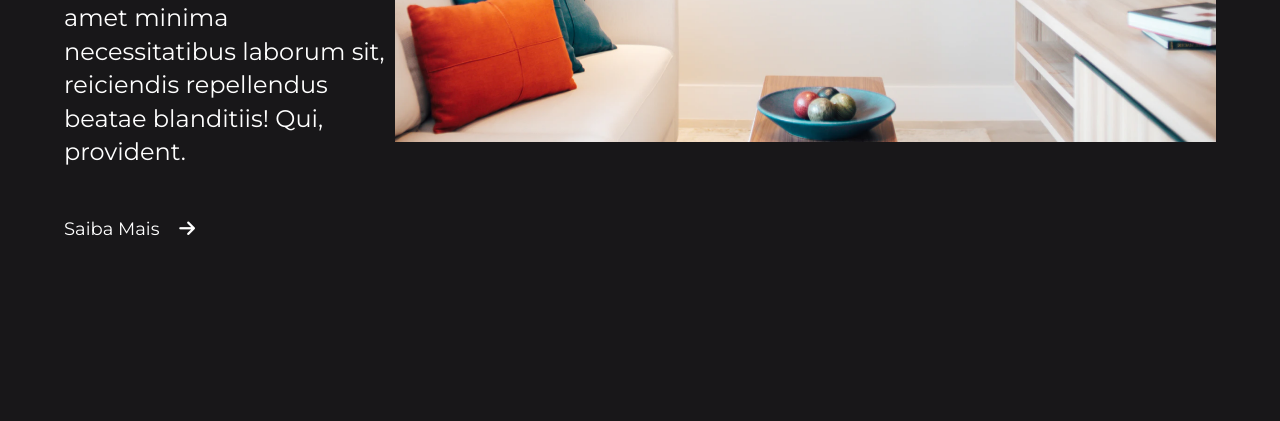
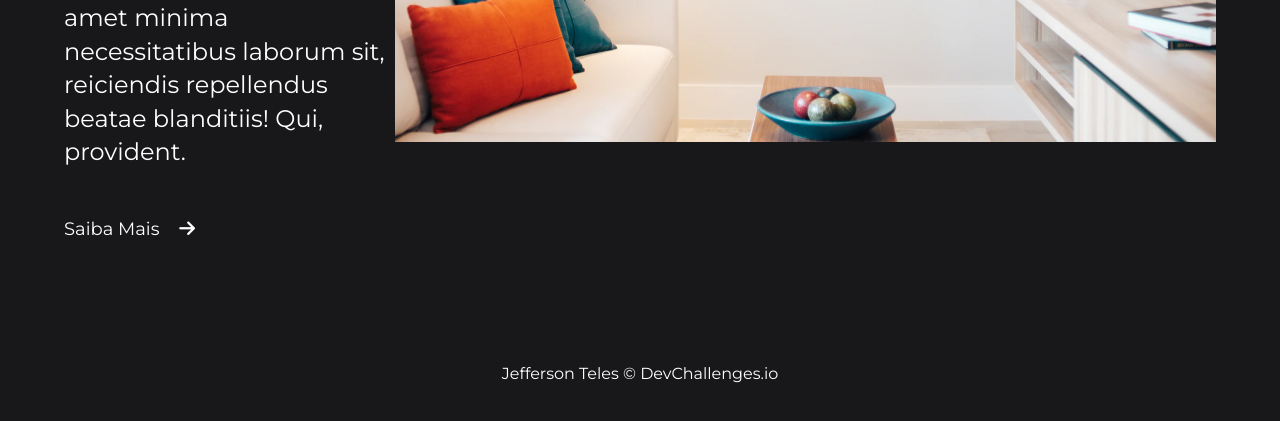
Before and after one commit to Jeffersontelleszx/mordern_interior, a plain HTML site: page index.html in a window 1280 px wide. Shown: the part 713-1134 px from the top of the page. Before the commit the page ends 1036 px from the top, so only its background shows below. Drawn offline with Linux system fonts and the light colour scheme; a script that the page names is missing.

Commit message:
Finalizando footer do projeto

```diff
--- a/css/style.css
+++ b/css/style.css
@@ -174,6 +174,13 @@ header .container {
   font-size: 34px;
 }
 
+footer {
+  width: 100%;
+  background-color: var(--dark-color);
+  text-align: center;
+  padding: 40px;
+}
+
 /* Mobile Version */
 @media (max-width: 900px) {
   .header__logo {
--- a/index.html
+++ b/index.html
@@ -1,10 +1,12 @@
 <!DOCTYPE html>
 <html lang="en">
-
   <head>
     <meta charset="UTF-8" />
     <meta name="viewport" content="width=device-width, initial-scale=1.0" />
-  <script src="https://kit.fontawesome.com/30bf1c73f4.js" crossorigin="anonymous"></script>
+    <script
+      src="https://kit.fontawesome.com/30bf1c73f4.js"
+      crossorigin="anonymous"
+    ></script>
     <link rel="stylesheet" href="css/style.css" />
     <title>Moderno Interior</title>
   </head>
@@ -47,20 +49,21 @@
               facere perspiciatis autem amet minima necessitatibus laborum sit,
               reiciendis repellendus beatae blanditiis! Qui, provident.
             </p>
-          <a href="#" class="btn">Saiba Mais <i class="fas fa-arrow-right"></i></a>
+            <a href="#" class="btn"
+              >Saiba Mais <i class="fas fa-arrow-right"></i
+            ></a>
           </div>
           <div class="content__img">
             <img src="img/photo1.png" alt="imagem 1" />
 
             <div class="content__profile">
               <div class="content__user">
-              <img src="img/photo2.png" alt="avatar">
+                <img src="img/photo2.png" alt="avatar" />
 
                 <div class="content__info">
                   <h3>Aliza Webber</h3>
                   <span>Interior Design</span>
                 </div>
-
               </div>
 
               <div class="content__resume">
@@ -70,10 +73,13 @@
           </div>
         </div>
       </section>
+
+      <footer>
+        <p>Jefferson Teles &copy; DevChallenges.io</p>
+      </footer>
     </main>
 
     <!-- Js File -->
     <script src="js/app.js"></script>
   </body>
-
 </html>
```
Lines whose indentation alone changed are shown as unchanged.
